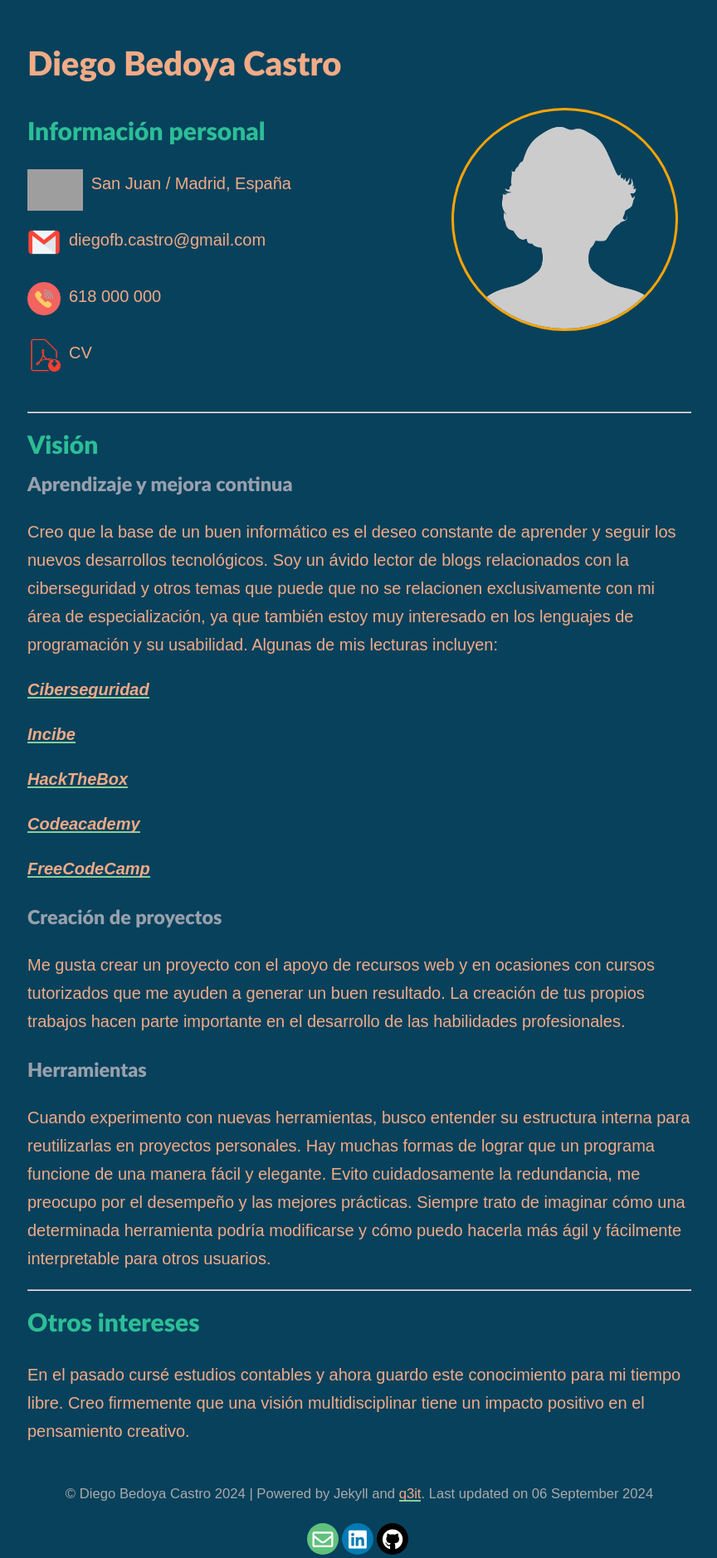
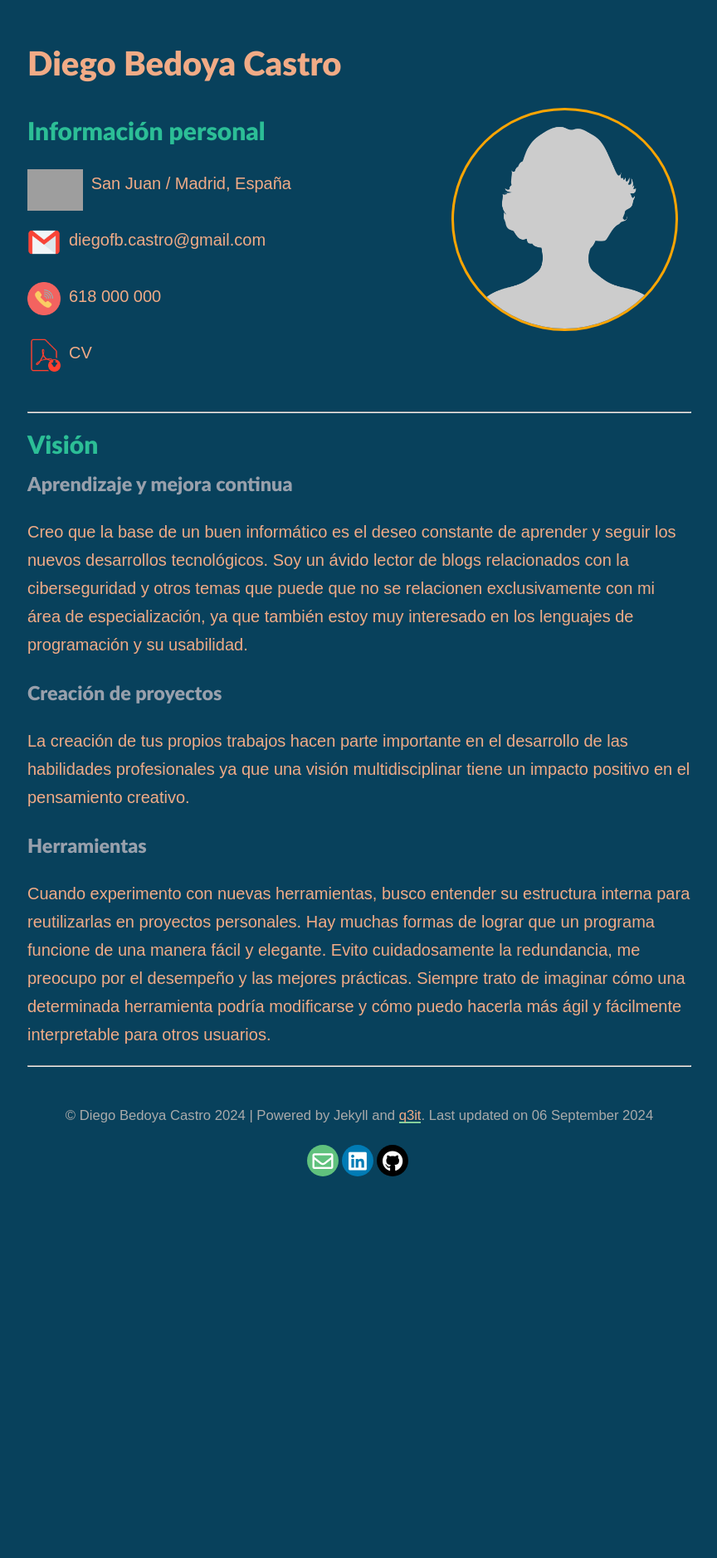
Before and after one commit to q3it/card, a Jekyll site: the page built from index.md, in a window 1280 px wide. Shown: the whole page at 83% size, without its empty margins (207-1071 px from the left). Built offline with Jekyll 4.4.1, drawn with Linux system fonts in a browser that asks for light colours; nearby versions of some CDN libraries; after the commit the page ends 1422 px from its top, so only the background shows below that; grey boxes are pictures that could not be loaded.

Commit message:
Update index.md

```diff
--- a/index.md
+++ b/index.md
@@ -21,26 +21,12 @@ published: true
 ---
 # <span style="color:#2CBE96">Visión</span>
 ### <span style="color:#98a0ac">Aprendizaje y mejora continua</span>
-Creo que la base de un buen informático es el deseo constante de aprender y seguir los nuevos desarrollos tecnológicos. Soy un ávido lector de blogs relacionados con la ciberseguridad y otros temas que puede que no se relacionen exclusivamente con mi área de especialización, ya que también estoy muy interesado en los lenguajes de programación y su usabilidad. Algunas de mis lecturas incluyen:
-
-[___Ciberseguridad___](https://ciberseguridad.blog/)
-
-[___Incibe___](https://www.incibe.es/incibe-cert/blog)
-
-[___HackTheBox___](https://www.hackthebox.com/blog)
-
-[___Codeacademy___](https://www.codecademy.com/resources/blog/)
-
-[___FreeCodeCamp___](https://www.freecodecamp.org/news/)
+Creo que la base de un buen informático es el deseo constante de aprender y seguir los nuevos desarrollos tecnológicos. Soy un ávido lector de blogs relacionados con la ciberseguridad y otros temas que puede que no se relacionen exclusivamente con mi área de especialización, ya que también estoy muy interesado en los lenguajes de programación y su usabilidad.
 
 ### <span style="color:#98a0ac">Creación de proyectos</span>
-Me gusta crear un proyecto con el apoyo de recursos web y en ocasiones con cursos tutorizados que me ayuden a generar un buen resultado. La creación de tus propios trabajos hacen parte importante en el desarrollo de las habilidades profesionales.
+La creación de tus propios trabajos hacen parte importante en el desarrollo de las habilidades profesionales ya que una visión multidisciplinar tiene un impacto positivo en el pensamiento creativo.
 
 ### <span style="color:#98a0ac">Herramientas</span>
 Cuando experimento con nuevas herramientas, busco entender su estructura interna para reutilizarlas en proyectos personales. Hay muchas formas de lograr que un programa funcione de una manera fácil y elegante. Evito cuidadosamente la redundancia, me preocupo por el desempeño y las mejores prácticas. Siempre trato de imaginar cómo una determinada herramienta podría modificarse y cómo puedo hacerla más ágil y fácilmente interpretable para otros usuarios.
 
 ---
-
-
-## <span style="color:#2CBE96">Otros intereses</span>
-En el pasado cursé estudios contables y ahora guardo este conocimiento para mi tiempo libre. Creo firmemente que una visión multidisciplinar tiene un impacto positivo en el pensamiento creativo.
```
